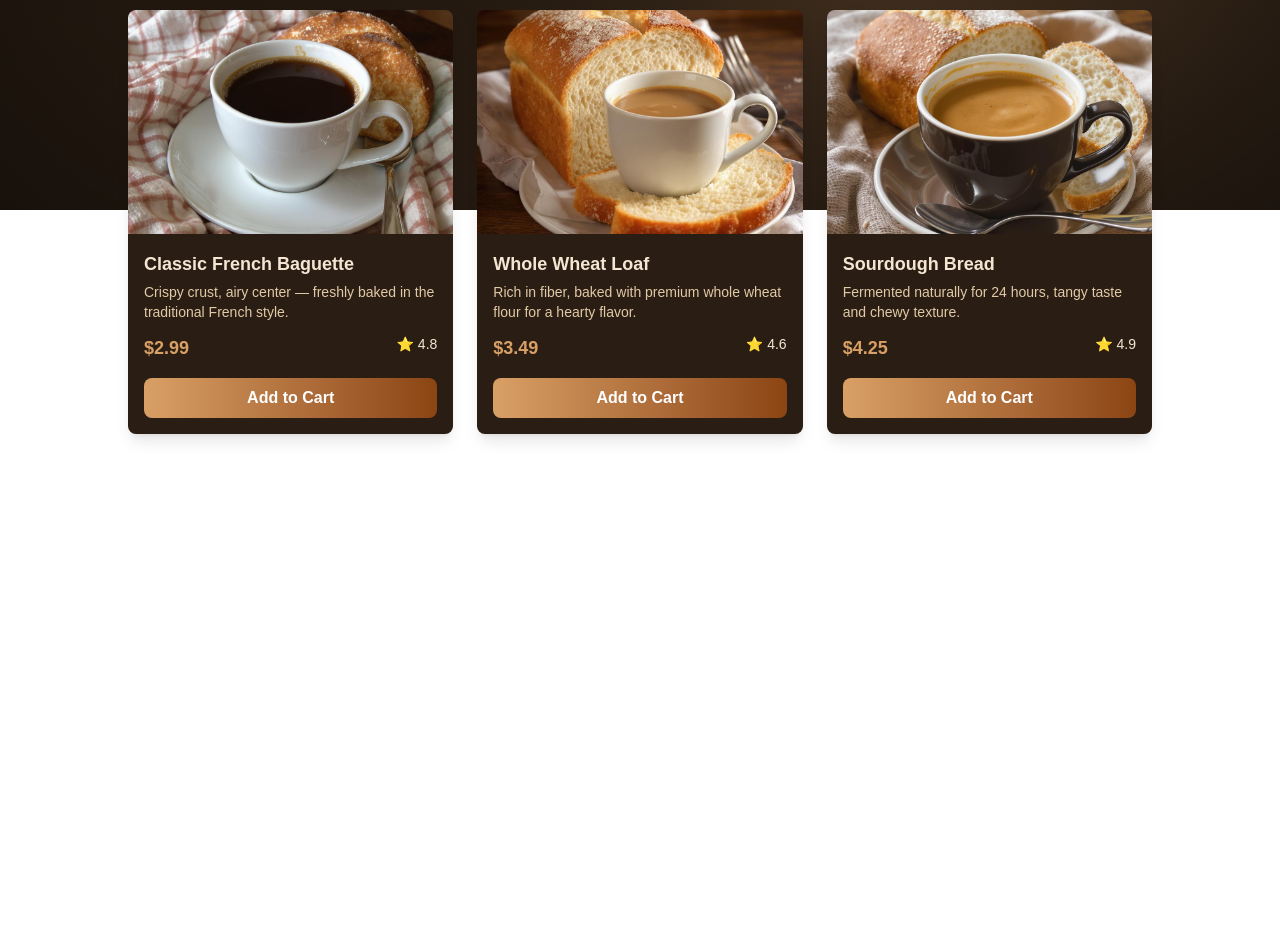
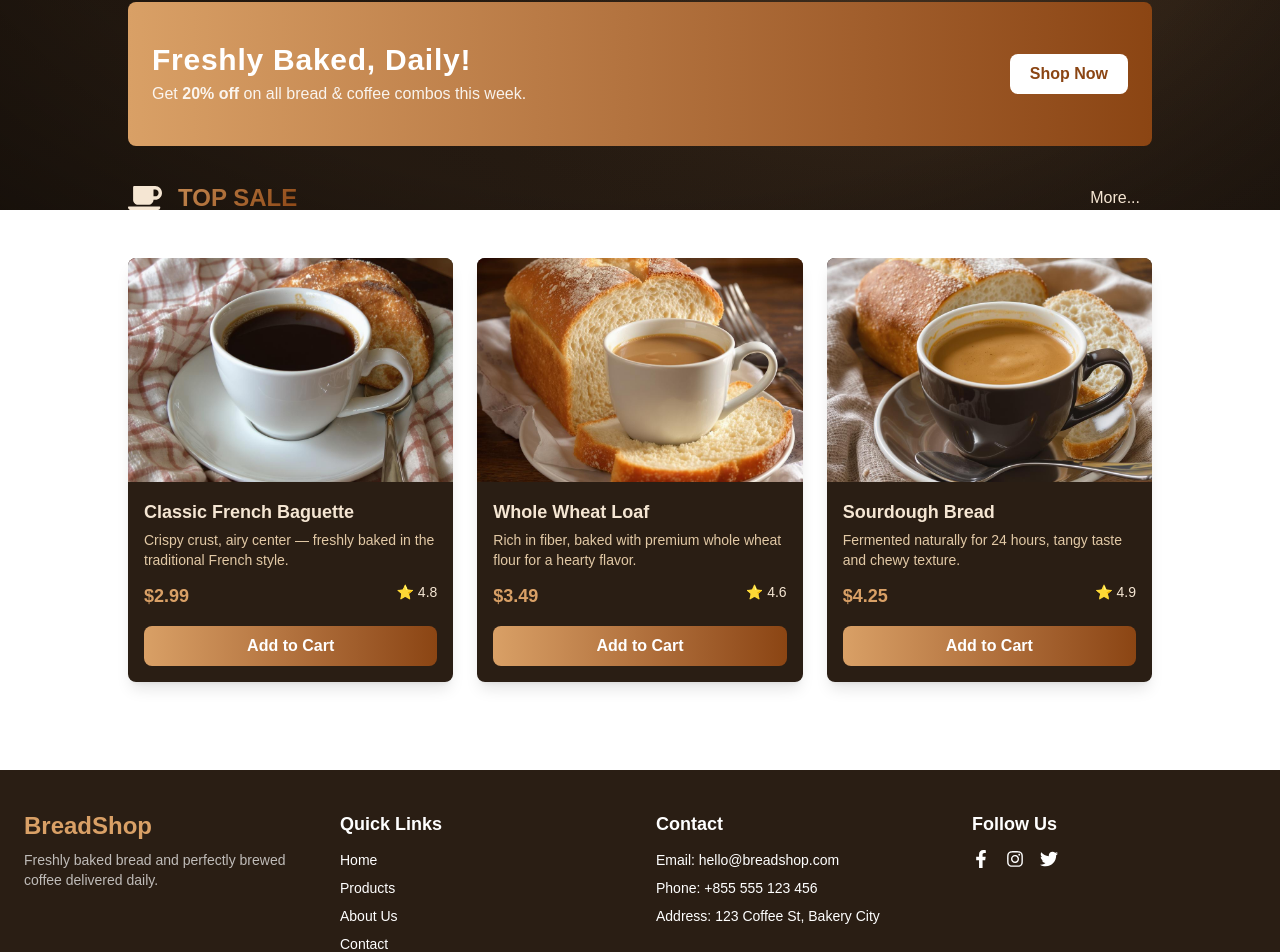
Before and after one commit to Mengheak/bread-shop-nextjs, a Next.js app: page / in a window 1280 px wide. Shown: the part 590-1542 px from the top of the page. Before the commit the page ends 1064 px from the top, so only its background shows below. Built offline with nearby package versions, Linux system fonts and the light colour scheme.

Commit message:
Added more pages

```diff
--- a/src/app/layout.tsx
+++ b/src/app/layout.tsx
@@ -2,6 +2,7 @@ import type { Metadata } from "next";
 import "./globals.css";
 import MainHeaderBackground from "@/components/main-header-background";
 import MainHeader from "@/components/main-header";
+import MainFooter from "@/components/main-footer";
 
 export const metadata: Metadata = {
   title: "Create Next App",
@@ -19,6 +20,7 @@ export default function RootLayout({
         <MainHeaderBackground />
         <MainHeader />
         {children}
+        <MainFooter />
       </body>
     </html>
   );
--- a/src/app/page.tsx
+++ b/src/app/page.tsx
@@ -1,7 +1,11 @@
+import MainFooter from "@/components/main-footer";
 import ProductGrid from "@/components/products/product-grid";
+import DiscountSection from "@/components/sections/discount-section";
 import MainHeros from "@/components/sections/main-hero";
-import {  home_dummy_breads } from "@/data/dummy-bread";
+import { home_dummy_breads } from "@/data/dummy-bread";
 import { Metadata } from "next";
+import Link from "next/link";
+import { FaCoffee } from "react-icons/fa";
 
 export const metadata: Metadata = {
   title: "Bread-shop homepage",
@@ -12,8 +16,21 @@ export default function Home() {
   return (
     <main className="px-5 md:px-[10%] ">
       <MainHeros />
-      <div className="h-20"/>
-      <ProductGrid products={home_dummy_breads}/>
+      <div className="h-20" />
+      <DiscountSection />
+      <span className="flex itce justify-between">
+        <h2 className="text-2xl text-gradient font-extrabold flex uppercase items-center gap-4">
+          <FaCoffee size={34} className="text-color" />
+          Top sale
+        </h2>
+        <Link
+          href={"/products"}
+          className="text-color hover:bg-white/10 px-3 py-2 rounded-lg cursor-pointer"
+        >
+          More...
+        </Link>
+      </span>
+      <ProductGrid products={home_dummy_breads} />
     </main>
   );
 }
--- /dev/null
+++ b/src/components/main-footer.tsx
@@ -0,0 +1,79 @@
+import Link from "next/link";
+import { FaFacebookF, FaInstagram, FaTwitter } from "react-icons/fa";
+
+export default function MainFooter() {
+  return (
+    <footer className="bg-[#2a1e14] text-white mt-12">
+      <div className="max-w-7xl mx-auto px-6 py-10 grid grid-cols-1 md:grid-cols-4 gap-8">
+        {/* Brand */}
+        <div>
+          <h2 className="text-2xl font-bold text-[#d9a066]">BreadShop</h2>
+          <p className="mt-2 text-sm text-white/70">
+            Freshly baked bread and perfectly brewed coffee delivered daily.
+          </p>
+        </div>
+
+        {/* Navigation */}
+        <div>
+          <h3 className="font-semibold text-lg mb-3">Quick Links</h3>
+          <ul className="space-y-2 text-sm">
+            <li>
+              <Link href="/" className="hover:text-[#d9a066] transition">
+                Home
+              </Link>
+            </li>
+            <li>
+              <Link
+                href="/products"
+                className="hover:text-[#d9a066] transition"
+              >
+                Products
+              </Link>
+            </li>
+            <li>
+              <Link href="/about" className="hover:text-[#d9a066] transition">
+                About Us
+              </Link>
+            </li>
+            <li>
+              <Link href="/contact" className="hover:text-[#d9a066] transition">
+                Contact
+              </Link>
+            </li>
+          </ul>
+        </div>
+
+        {/* Contact */}
+        <div>
+          <h3 className="font-semibold text-lg mb-3">Contact</h3>
+          <ul className="space-y-2 text-sm">
+            <li>Email: hello@breadshop.com</li>
+            <li>Phone: +855 555 123 456</li>
+            <li>Address: 123 Coffee St, Bakery City</li>
+          </ul>
+        </div>
+
+        {/* Social */}
+        <div>
+          <h3 className="font-semibold text-lg mb-3">Follow Us</h3>
+          <div className="flex items-center gap-4 text-lg">
+            <a href="#" className="hover:text-[#d9a066] transition">
+              <FaFacebookF />
+            </a>
+            <a href="#" className="hover:text-[#d9a066] transition">
+              <FaInstagram />
+            </a>
+            <a href="#" className="hover:text-[#d9a066] transition">
+              <FaTwitter />
+            </a>
+          </div>
+        </div>
+      </div>
+
+      {/* Bottom */}
+      <div className="border-t border-white/10 py-4 text-center text-sm text-white/60">
+        © {new Date().getFullYear()} BreadShop. All rights reserved.
+      </div>
+    </footer>
+  );
+}
--- /dev/null
+++ b/src/components/sections/discount-section.tsx
@@ -0,0 +1,24 @@
+import Link from "next/link";
+
+export default function DiscountSection() {
+  return (
+    <section className="relative w-full bg-gradient-to-r from-[#d9a066] to-[#8b4513] text-white rounded-lg overflow-hidden px-6 py-8 md:py-10 my-8">
+      <div className="max-w-5xl mx-auto flex flex-col md:flex-row items-center justify-between gap-6">
+        {/* Text */}
+        <div>
+          <h2 className="text-2xl md:text-3xl font-bold tracking-wide">
+            Freshly Baked, Daily!
+          </h2>
+          <p className="mt-1 text-sm md:text-base text-white/90">
+            Get <span className="font-semibold">20% off</span> on all bread & coffee combos this week.
+          </p>
+        </div>
+
+        {/* Button */}
+        <Link href={'/products'} className="px-5 py-2 rounded-lg bg-white text-[#8b4513] font-semibold hover:bg-[#f5f0e9] transition-all duration-300">
+          Shop Now
+        </Link>
+      </div>
+    </section>
+  );
+}
```
Also changed, not shown: package.json (+6 -5 lines), 1 other file (tests, documents, lock files or other folders).
